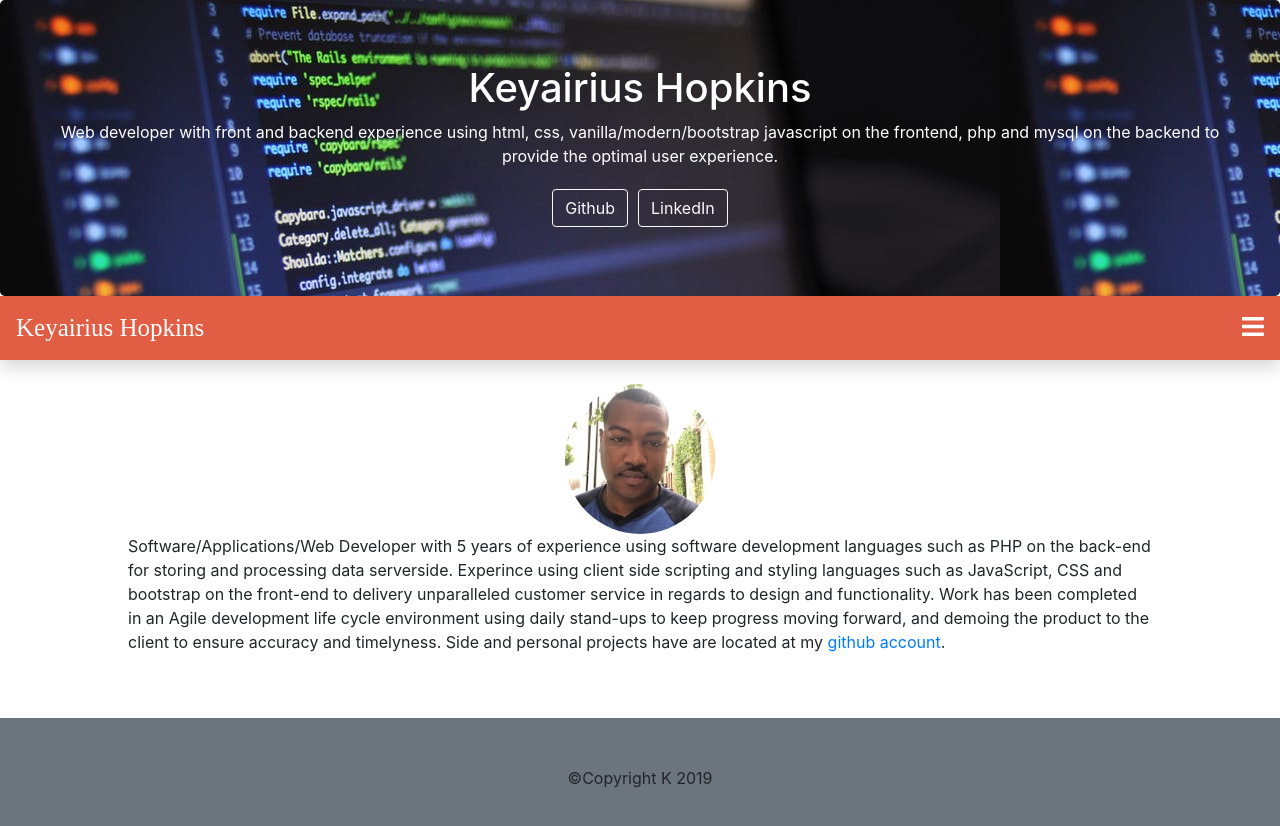
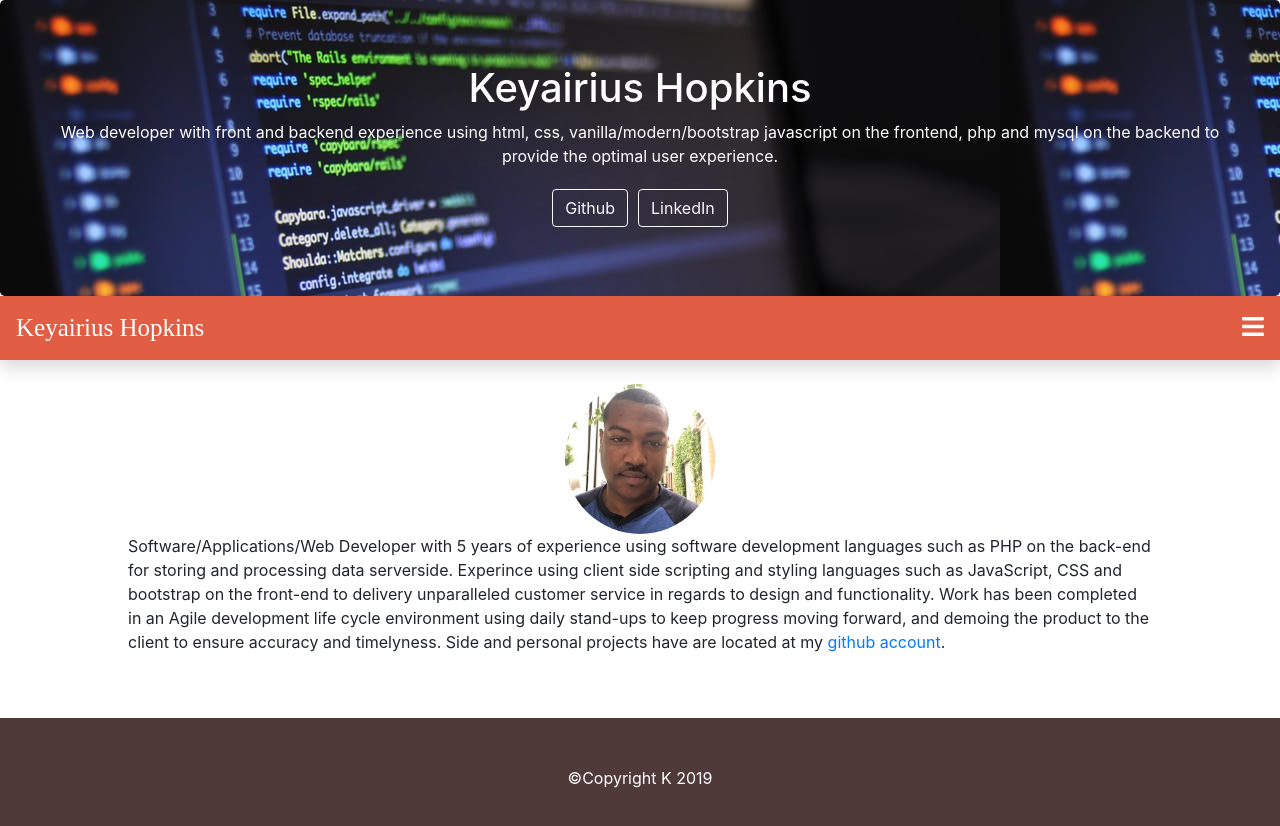
Before and after one commit to kcdhopkins/React-SPA-online-resume, a React (Create React App) app: page / in a window 1280 px wide. Shown: the top 826 px of the page. Built offline with nearby package versions, Linux system fonts and the light colour scheme; a web font is replaced by a local one.

Commit message:
changed footer color

```diff
--- a/src/HeadersFooters/footer/footers.js
+++ b/src/HeadersFooters/footer/footers.js
@@ -2,13 +2,14 @@ import React from "react";
 
 const footers = () => {
   const footerStyle = {
-    flexShrink: "0"
+    flexShrink: "0",
+    backgroundColor: "#4F3939"
   }
   return (
-    <div id ="footer" style ={footerStyle} className='bg-secondary p-5 mt-5'>
+    <div id ="footer" style ={footerStyle} className='p-5 mt-5'>
       <div className='container-fluid text-center'>
           <div>
-                <span >&#169;Copyright <span>K</span> 2019</span>
+                <span style={{color: "white"}} >&#169;Copyright <span>K</span> 2019</span>
           </div>
       </div>
     </div>
--- a/src/HeadersFooters/header/menu.js
+++ b/src/HeadersFooters/header/menu.js
@@ -31,10 +31,12 @@ const Menu = props => {
 
   const hover = e => {
     e.target.style.color = "black";
+    e.target.style.textShadow = "1px 1px 5px grey";
   };
 
   const unHover = e => {
     e.target.style.color = "white";
+    e.target.style.textShadow = "none";
   };
 
   return (
```
